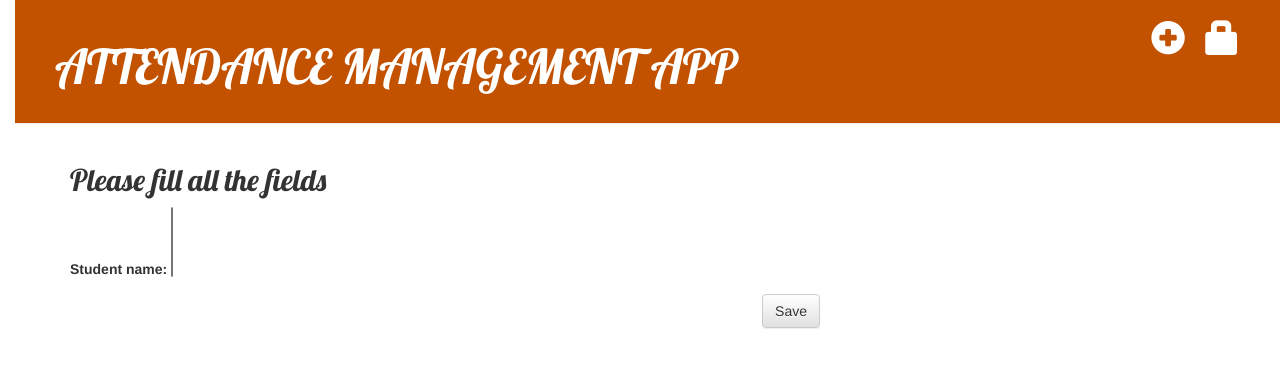
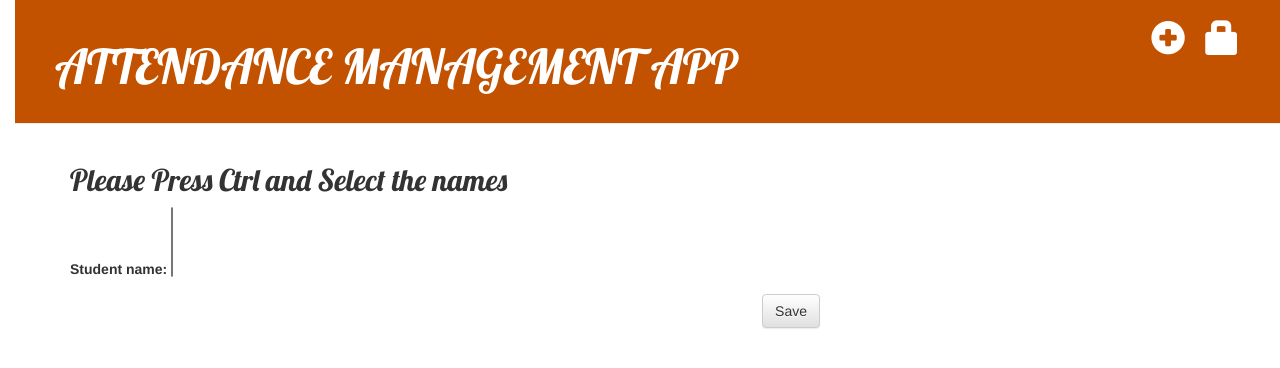
Before and after one commit to Shreyas-SShetty/Attendance-Management-System, a Django app: template blog/templates/blog/student_list.html in a window 1280 px wide. Shown: the top 368 px of the page. Run offline with Django 3.2, Linux system fonts and the light colour scheme; the template is opened without the code that fills it: values that come from a table or form of the project are taken from there, others are empty; some libraries are stand-ins or nearby versions.

```diff
--- a/blog/templates/blog/student_list.html
+++ b/blog/templates/blog/student_list.html
@@ -1,7 +1,7 @@
 {% extends 'blog/base.html' %}
 
 {% block content %}
-       <h2>Please fill all the fields</h2>
+       <h2>Please Press Ctrl and Select the names</h2>
            <form method="POST" class="post-form">{% csrf_token %}
            {{ form.as_p }}
            <button type="submit" class="save btn btn-default">Save</button>
```
